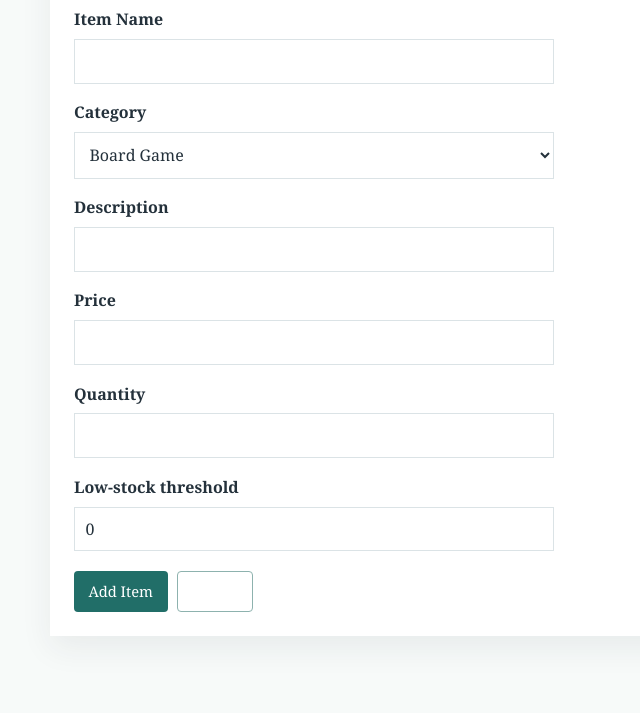
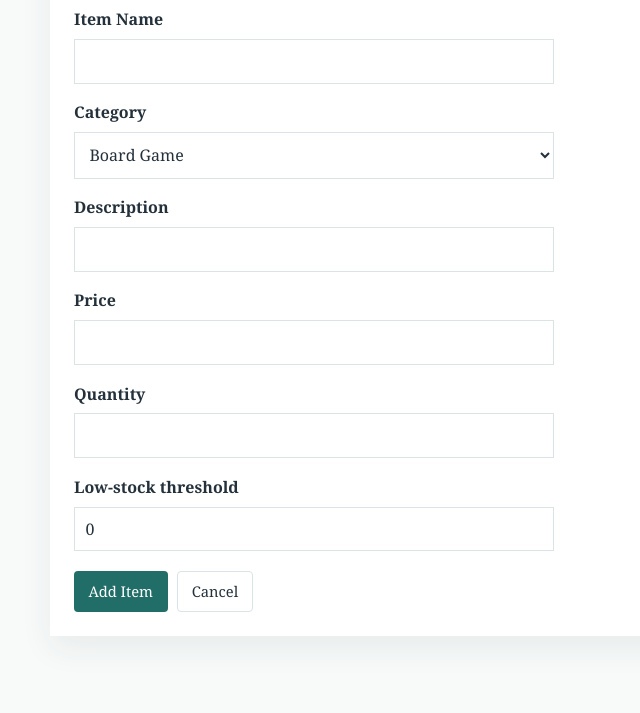
Before and after one commit to mhbuys/Inventory-Management-System, a Python web app: template template/add_item.html in a window 1280 px wide. Shown: the part 262-975 px from the top of the page, without its empty margins (0-640 px from the left). Run offline with Jinja, Linux system fonts and the light colour scheme; the template is opened without the code that fills it, so the values that code supplies are empty.

Commit message:
Fix white text on white buttons
* Updates base HTML template to correct some button appearing as blank rectangles

```diff
--- a/template/base.html
+++ b/template/base.html
@@ -69,7 +69,8 @@
             }
             .button-primary { color: #ffffff; background: var(--accent); }
             .button-danger { color: #ffffff; background: var(--danger); }
-            .button-quiet { color: #ffffff; background: transparent; border-color: #8db2ae; }
+            .button-quiet { color: var(--ink); background: var(--surface); border-color: var(--line); }
+            .banner-actions .button-quiet { color: #ffffff; background: transparent; border-color: #8db2ae; }
             .status-low {
                 color: var(--danger);
                 font-weight: 700;
```
